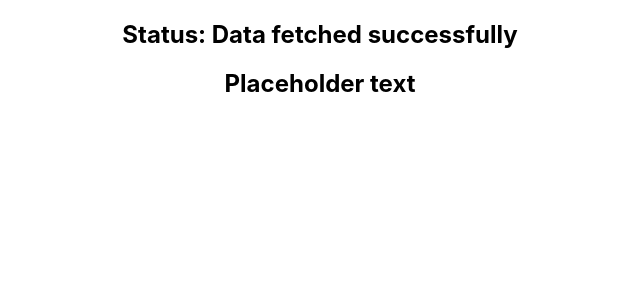
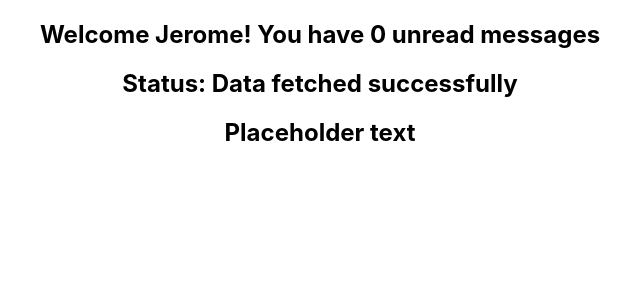
Before and after one commit to JeromeCheon/react-hooks-context-starter, a React (Create React App) app: page / in a window 1280 px wide. Shown: the top 300 px of the page, without its empty margins (320-960 px from the left). Built offline with nearby package versions, Linux system fonts and the light colour scheme.

Commit message:
Update Greet compon msgCount props as optional and destructing assignment

```diff
--- a/src/App.tsx
+++ b/src/App.tsx
@@ -1,4 +1,5 @@
 import './App.css';
+import { Greet } from './Components/Greet';
 import { Heading } from './Components/Heading';
 import { Oscar } from './Components/Oscar';
 import { Status } from './Components/Status';
@@ -34,6 +35,7 @@
 		// 	<UpdateButton op={'-'} />
 		// </CountProvider>
 		<div className='App'>
+			<Greet name='Jerome' isLoggedIn />
 			<Status status='success' />
 			<Oscar>
 				<Heading>Placeholder text</Heading>
--- a/src/Components/Greet.tsx
+++ b/src/Components/Greet.tsx
@@ -2,17 +2,18 @@
 // interface는 library를 만들 떄 사용하는 것이 좋다고 한다.
 type GreetProps = {
 	name: string;
-  messageCount: number;
+	messageCount?: number;
 	isLoggedIn: boolean;
 };
 
 export const Greet = (props: GreetProps): JSX.Element => {
+	const { messageCount = 0 } = props;
 	return (
 		<div>
 			<h2>
 				{props.isLoggedIn
-          ? `Welcome ${props.name}! You have ${props.messageCount} unread messages`
-          : "Welcome guest"}
+					? `Welcome ${props.name}! You have ${messageCount} unread messages`
+					: 'Welcome guest'}
 			</h2>
 		</div>
 	);
```
Lines whose indentation alone changed are shown as unchanged.
